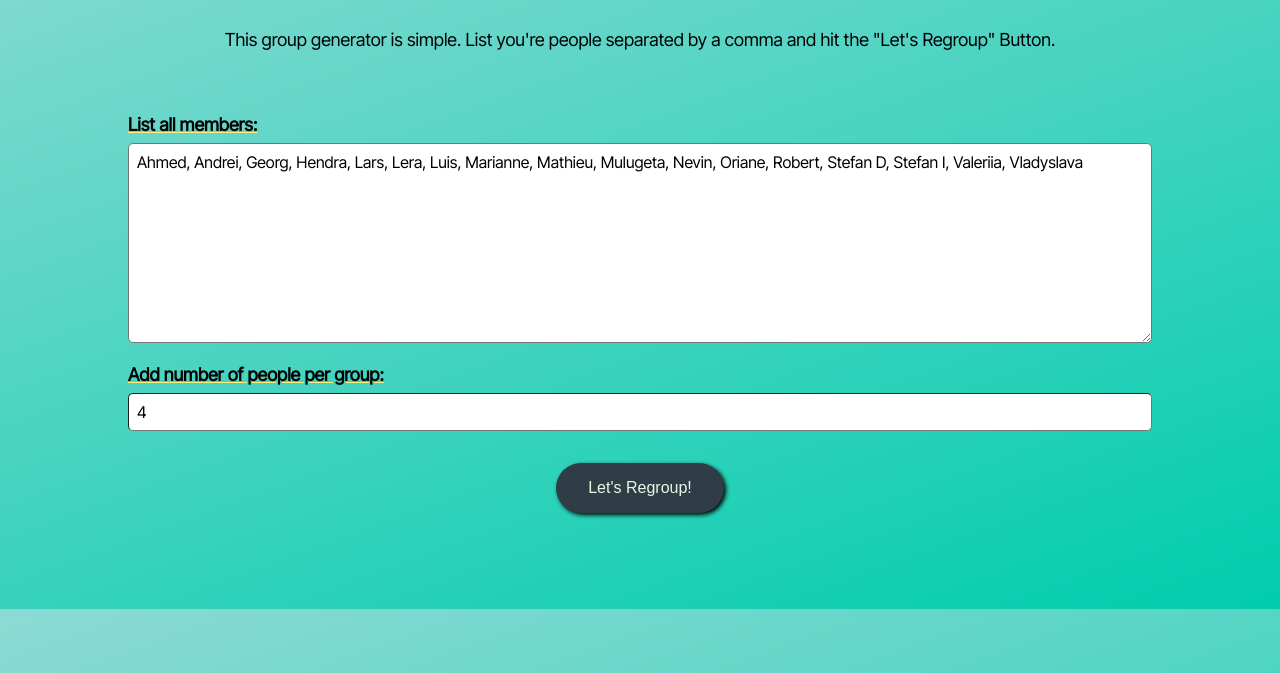
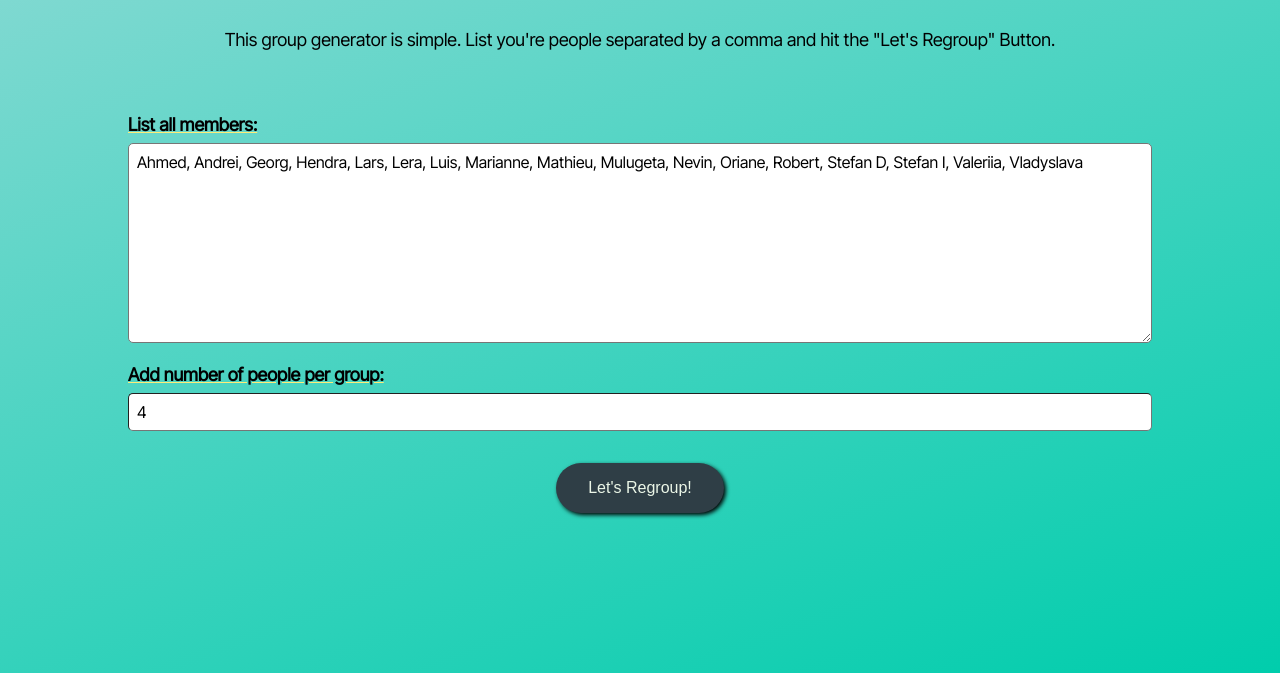
Before and after one commit to MarianneH/group-assignment-project, a website: page index.html in a window 1280 px wide. Shown: the part 127-800 px from the top of the page. Drawn offline with Linux system fonts and the light colour scheme.

Commit message:
made background fullscreen for desktop as well

```diff
--- a/style.css
+++ b/style.css
@@ -12,6 +12,9 @@
 
 body {
   background-image: linear-gradient(-20deg, #00cdac 0%, #8ddad5 100%);
+  background-repeat: no-repeat;
+  background-size: cover;
+  min-height: 100vh;
   font-size: 18px;
   padding: 5%;
   font-family: "Inter Tight", sans-serif;
```
